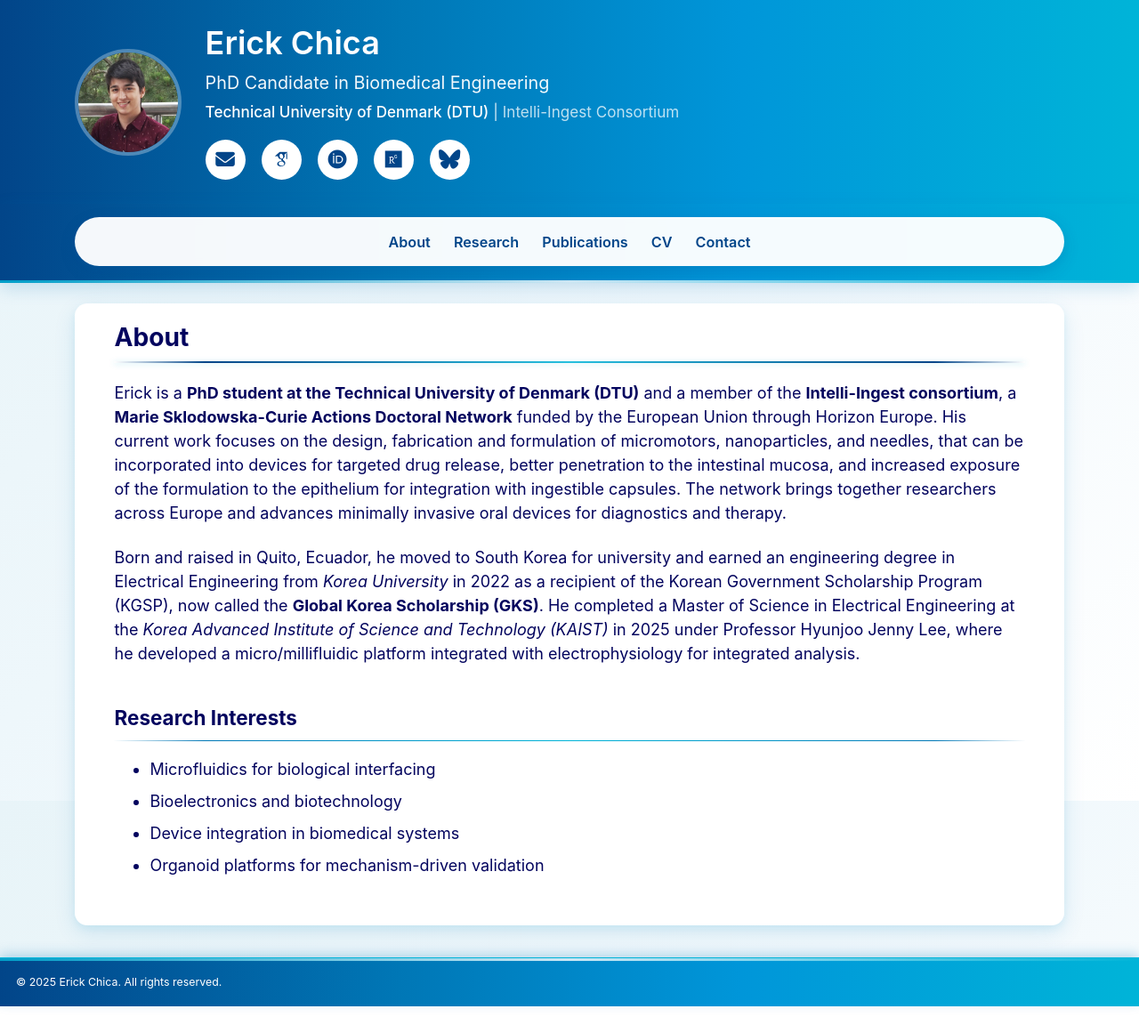
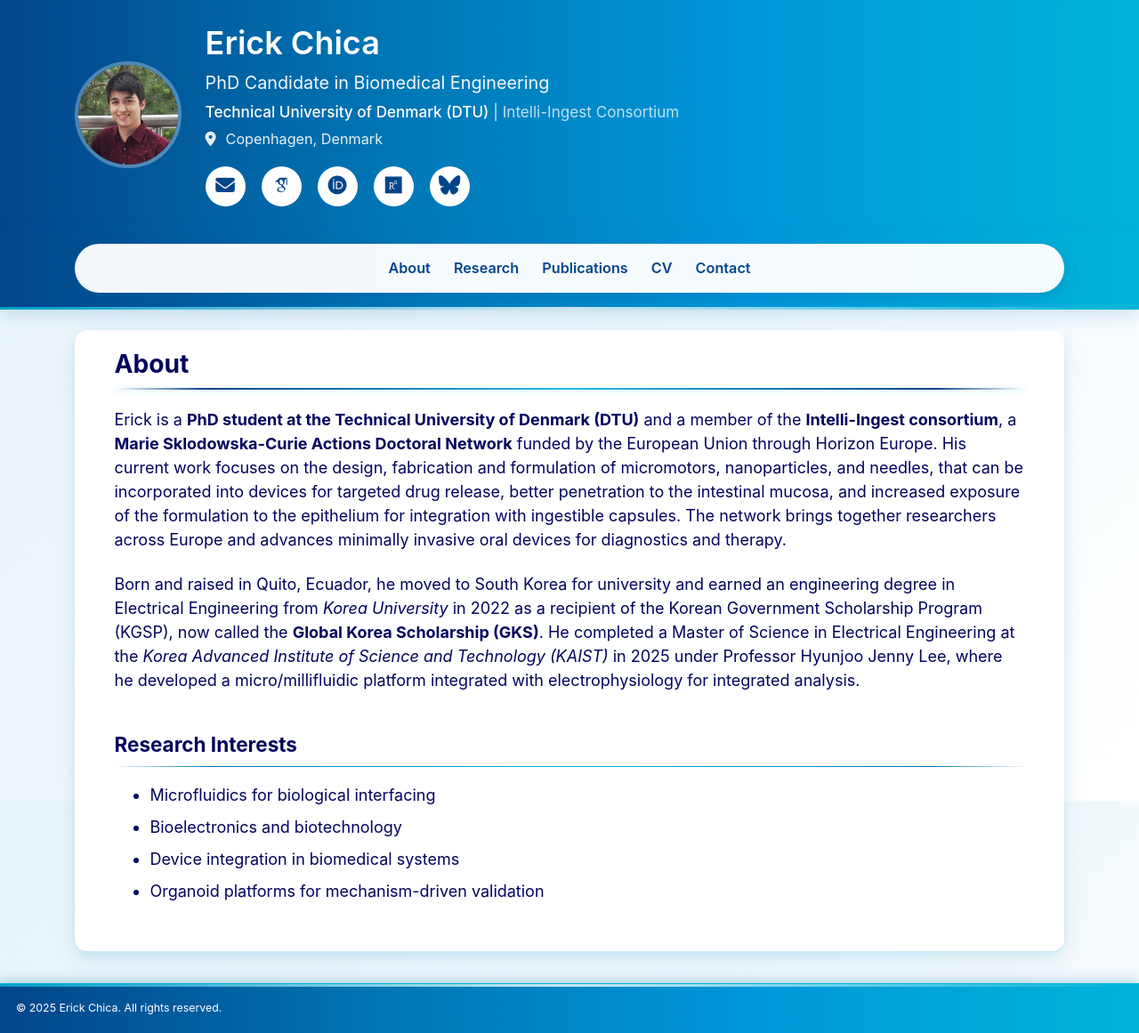
Before and after one commit to Belgodie/belgodie.github.io, a Jekyll site: the page built from _pages/about.md, in a window 1280 px wide. Shown: the whole page at 89% size. Built offline with Jekyll 4.4.1, drawn with Linux system fonts in a browser that asks for light colours; some web fonts are replaced; a script that is not in the unit is left out; before the commit the page ends 1131 px from its top, so only the background shows below that.

Commit message:
Location Changes

```diff
--- a/_includes/hero-profile.html
+++ b/_includes/hero-profile.html
@@ -24,6 +24,8 @@
           <p class="hero-affiliation">
             <span class="affiliation-main">Technical University of Denmark (DTU)</span> |
             <span class="affiliation-secondary">Intelli-Ingest Consortium</span>
+            <br>
+            <span class="hero-location"><i class="fas fa-map-marker-alt"></i> Copenhagen, Denmark</span>
           </p>
 
           <div class="hero-social">
--- a/_sass/_hero.scss
+++ b/_sass/_hero.scss
@@ -124,6 +124,25 @@
       color: rgba(255, 255, 255, 0.75);
     }
   }
+
+.hero-location {
+  display: inline-block;
+  margin-top: 5px;
+  color: rgba(255, 255, 255, 0.9);
+  font-size: 0.9rem;
+
+  @media (max-width: 768px) {
+    font-size: 0.85rem;
+  }
+
+  @media (max-width: 480px) {
+    font-size: 0.8rem;
+  }
+
+  i {
+    margin-right: 0.35rem;
+  }
+}
 
 .hero-social {
   display: flex;
```
